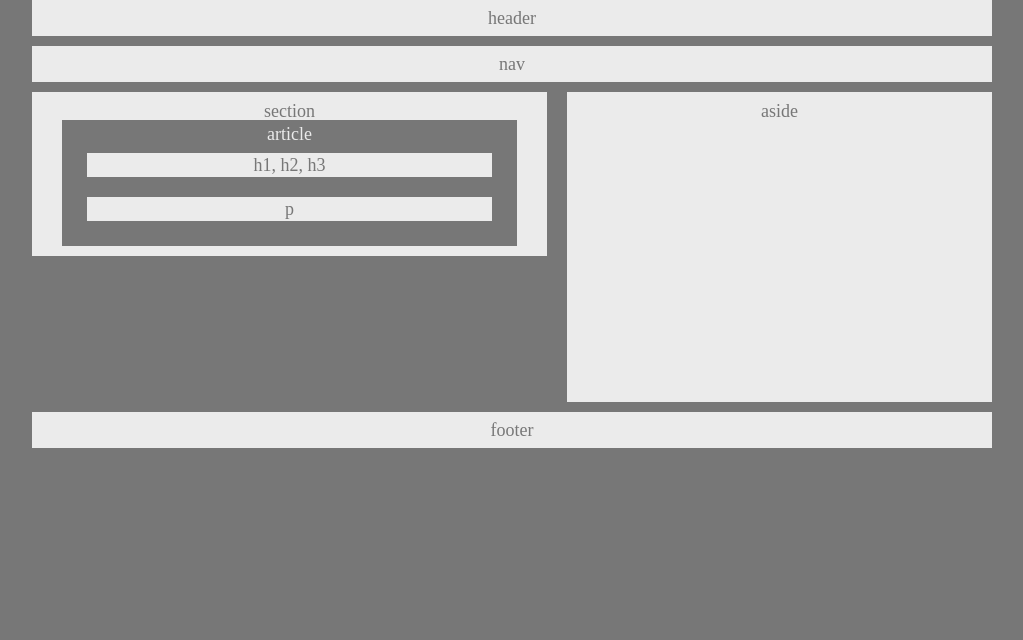
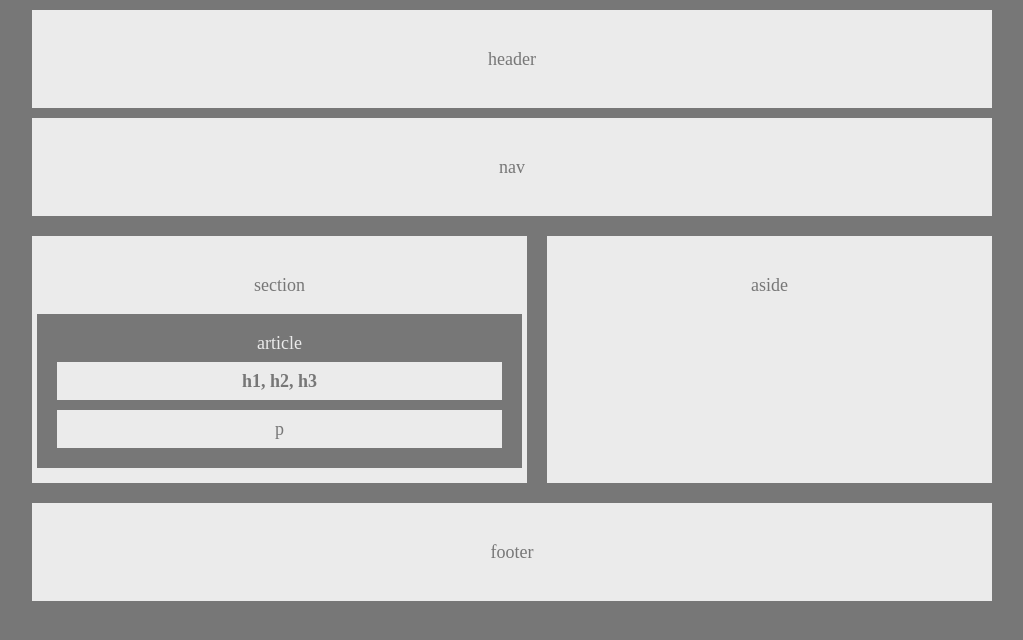
Before and after one commit to aehaq/HW-Wireframe, a plain HTML site: page index.html in a window 1280 px wide. Shown: the whole page, without its empty margins (128-1151 px from the left). Drawn offline with Linux system fonts and the light colour scheme.

Commit message:
For Submission

```diff
--- a/index.html
+++ b/index.html
@@ -22,7 +22,7 @@
             <div class="article">
                 <p>article</p>
                 <div class="article-text">
-                    <p><strong>h1, h2, h3</strong></p>
+                    <p style="font-weight: bold">h1, h2, h3</p>
                 </div>
                 <div class="article-text">
                     <p>p</p>
@@ -34,6 +34,7 @@
         <div class="aside">
             <p>aside</p>
         </div>
+
     </div>
 
     <div class="footer">
--- a/style.css
+++ b/style.css
@@ -1,73 +1,62 @@
+body {
+    background: #777;
+    font-size: 18px;
+    color: #777;
+    width: 960px;
+    margin-right: auto;
+    margin-left: auto;
+}
+
 .wide-block {
     background: #ebebeb;
-    width: 960px;
     text-align: center;
-    padding: 9px;
-    padding-right: 0px;
-    padding-left: 0px;
-    margin-top: auto;
-    margin-bottom: 10px;
-    margin-left: auto;
-    margin-right: auto;
+    margin: 10px 0px 0px 0px;
+    padding: 40px;
     }
 
 .two-column {
+    height: 247px;
     width: 960px;
-    margin-right: auto;
-    margin-left: auto;
-    margin-top: 10px;
-    margin-bottom: 10px;
-    height: 310px;
-    }
+    margin: 20px 0px 20px 0px;
+}
 
 .section {
     background: #ebebeb;
+    text-align: center;
     width: 495px;
-    text-align: center;
+    float: left;
+    padding: 40px 0px 10px 0px;
+}
+
+.article {
+    color:#ebebeb;
+    background: #777777;
+    margin: 0px 5px 5px 5px;
+    padding: 20px 0px 20px 0px;
+    Margin-top: 20px;
+}
+
+.article-text {
+    color:#777;
+    background: #ebebeb;
     padding: 10px;
-    float: left;
-    margin-left: 0px;
-    margin-right: auto;
-    margin-bottom: 0px;
+    margin: 10px 20px 0px 20px;
 }
 
 .aside {
     box-sizing: border-box;
     background: #ebebeb;
-    width: 425px;
+    width: 445px;
+    height: 100%;
+    float: right;
     text-align: center;
-    float: right;
-    margin-left: auto;
-    margin-right: 0px;
-    height: 100%;
-    padding: 10px 0px 0px 0px;
-}
-
-.article {
-    color:#ebebeb;
-    background: #777777;
-    padding: 5px;
-    margin-left: 20px;
-    margin-right: 20px;
-}
-
-.article-text {
-    color:#777;
-    background: #ebebeb;
-    padding: 3px;
-    margin: 10px 20px 20px 20px;
-}
+    padding: 40px;
+    }
 
 .footer {
     clear: both;
     background: #ebebeb;
-    width: 960px;
     text-align: center;
-    padding: 9px;
-    padding-right: 0px;
-    padding-left: 0px;
-    margin-top: auto;
-    margin-bottom: 10px;
-    margin-left: auto;
-    margin-right: auto;
+    padding: 40px;
+    margin: 10px 0px 0px 0px;
     }
```
Also changed, not shown: images/Easier-Layout.png, 1 other file.
